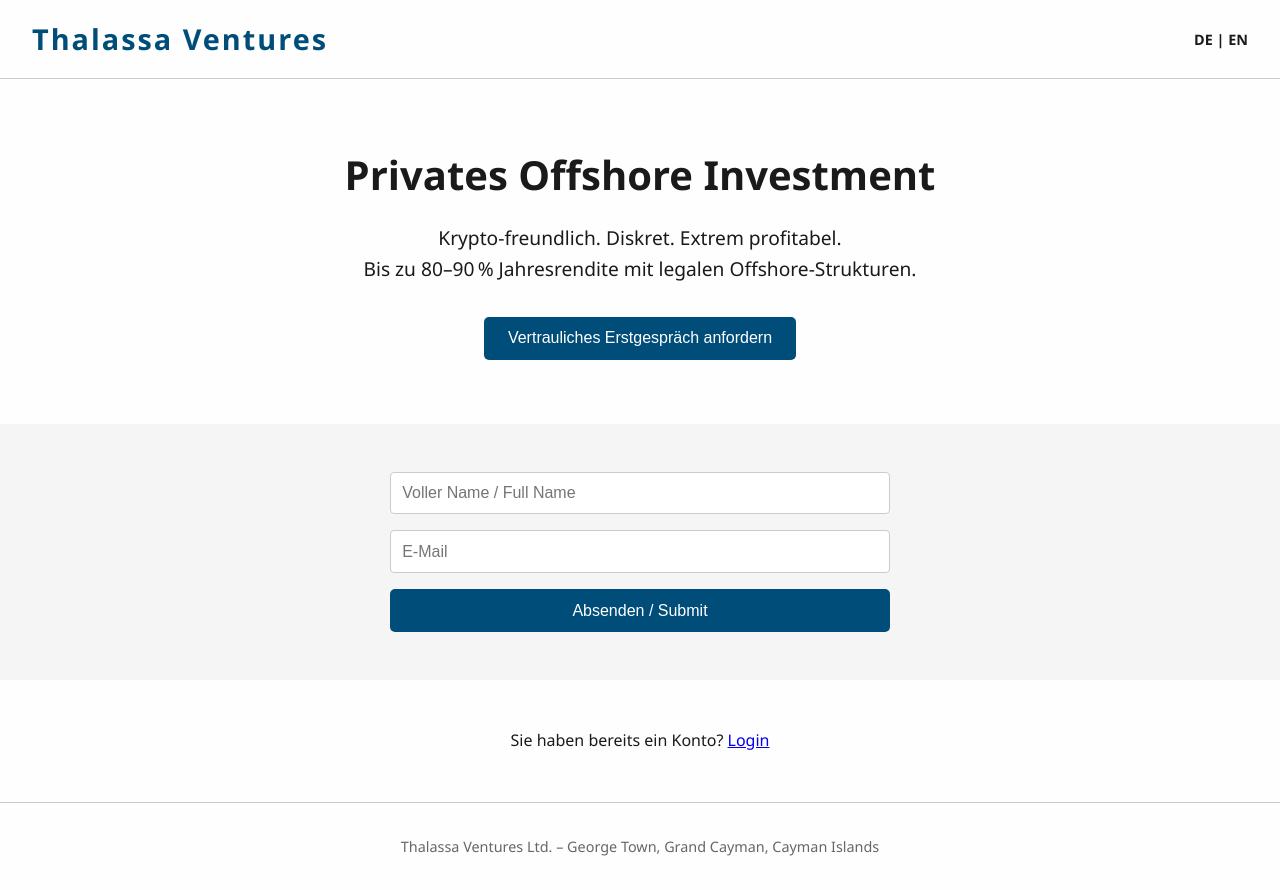
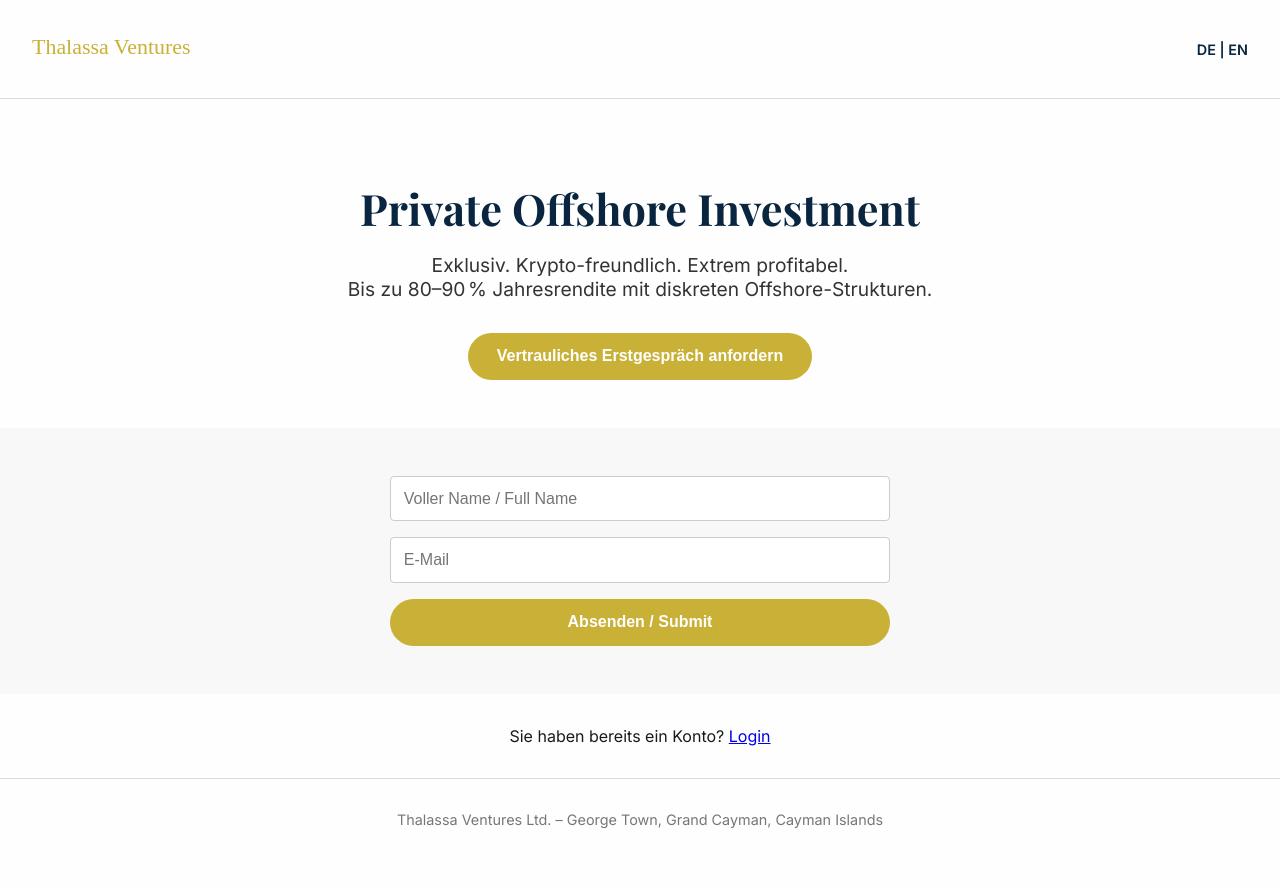
Before and after one commit to thalasso2025/thalasso-ventures, a plain HTML site: page index.html in a window 1280 px wide. After the commit the page ends 860 px from the top, so only its background shows below. Drawn offline with nearby package versions, Linux system fonts and the light colour scheme.

Commit message:
Add files via upload

```diff
--- a/index.html
+++ b/index.html
@@ -4,67 +4,73 @@
   <meta charset="UTF-8" />
   <meta name="viewport" content="width=device-width, initial-scale=1.0" />
   <title>Thalassa Ventures</title>
+  <link href="https://fonts.googleapis.com/css2?family=Inter:wght@400;600&family=Playfair+Display:wght@700&display=swap" rel="stylesheet">
   <style>
     :root {
-      --primary: #1a1a1a;
-      --accent: #004d7a;
-      --bg: #fefefe;
-      --font: 'Segoe UI', sans-serif;
+      --deepblue: #0a2540;
+      --gold: #c9b037;
+      --ivory: #fefefe;
+      --text: #1a1a1a;
+      --font-main: 'Inter', sans-serif;
+      --font-logo: 'Playfair Display', serif;
     }
     * {
-      margin: 0;
-      padding: 0;
-      box-sizing: border-box;
+      margin: 0; padding: 0; box-sizing: border-box;
     }
     body {
-      font-family: var(--font);
-      background: var(--bg);
-      color: var(--primary);
-      line-height: 1.6;
+      font-family: var(--font-main);
+      background: var(--ivory);
+      color: var(--text);
     }
     header {
-      padding: 1rem 2rem;
       display: flex;
       justify-content: space-between;
       align-items: center;
-      border-bottom: 1px solid #ccc;
+      padding: 1.5rem 2rem;
+      border-bottom: 1px solid #ddd;
     }
     .logo {
-      font-size: 1.8rem;
-      font-weight: bold;
-      color: var(--accent);
-      letter-spacing: 2px;
+      display: flex;
+      align-items: center;
+    }
+    .logo img {
+      height: 50px;
     }
     .lang-toggle {
+      font-weight: bold;
       cursor: pointer;
-      font-weight: bold;
       font-size: 0.9rem;
+      color: var(--deepblue);
     }
-    section.hero {
-      padding: 4rem 2rem;
+    .hero {
       text-align: center;
+      padding: 5rem 2rem 3rem;
     }
     .hero h1 {
-      font-size: 2.5rem;
+      font-size: 2.7rem;
+      font-family: var(--font-logo);
+      color: var(--deepblue);
       margin-bottom: 1rem;
     }
     .hero p {
-      max-width: 600px;
+      max-width: 700px;
       margin: 0 auto 2rem;
       font-size: 1.2rem;
+      color: #333;
     }
     .btn {
-      background: var(--accent);
+      background: var(--gold);
       color: white;
       border: none;
-      padding: 0.8rem 1.5rem;
+      padding: 0.9rem 1.8rem;
       font-size: 1rem;
+      font-weight: bold;
       cursor: pointer;
-      border-radius: 5px;
+      border-radius: 30px;
     }
-    section.form-section {
+    .form-section {
+      background: #f8f8f8;
       padding: 3rem 2rem;
-      background: #f5f5f5;
     }
     form {
       max-width: 500px;
@@ -74,55 +80,51 @@
       gap: 1rem;
     }
     input[type="text"], input[type="email"] {
-      padding: 0.7rem;
+      padding: 0.8rem;
+      border-radius: 4px;
+      border: 1px solid #ccc;
       font-size: 1rem;
-      border: 1px solid #ccc;
-      border-radius: 4px;
     }
-    section.login {
-      padding: 3rem 2rem;
+    .login {
       text-align: center;
+      padding: 2rem;
     }
     footer {
-      padding: 2rem;
       text-align: center;
       font-size: 0.9rem;
-      color: #666;
-      border-top: 1px solid #ccc;
+      color: #777;
+      padding: 2rem;
+      border-top: 1px solid #ddd;
     }
-    [data-lang] {
-      display: none;
-    }
-    [data-lang].active {
-      display: block;
-    }
+    [data-lang] { display: none; }
+    [data-lang].active { display: block; }
   </style>
 </head>
 <body>
   <header>
-    <div class="logo">Thalassa Ventures</div>
+    <div class="logo">
+      <img src="logo.svg" alt="Thalassa Ventures Logo">
+    </div>
     <div class="lang-toggle" onclick="toggleLang()">DE | EN</div>
   </header>
 
   <section class="hero">
     <div data-lang="de" class="active">
-      <h1>Privates Offshore Investment</h1>
-      <p>Krypto-freundlich. Diskret. Extrem profitabel.<br />
-        Bis zu 80–90 % Jahresrendite mit legalen Offshore-Strukturen.</p>
+      <h1>Private Offshore Investment</h1>
+      <p>Exklusiv. Krypto-freundlich. Extrem profitabel.<br> Bis zu 80–90 % Jahresrendite mit diskreten Offshore-Strukturen.</p>
       <button class="btn">Vertrauliches Erstgespräch anfordern</button>
     </div>
     <div data-lang="en">
       <h1>Private Offshore Investment</h1>
-      <p>Crypto-friendly. Confidential. Exceptionally profitable.<br />
-        Up to 80–90% annual returns via legal offshore structures.</p>
+      <p>Exclusive. Crypto-friendly. Exceptionally profitable.<br> Up to 80–90% annual returns with discreet offshore structures.</p>
       <button class="btn">Request Confidential Consultation</button>
     </div>
   </section>
 
   <section class="form-section">
     <form>
-      <input type="text" placeholder="Voller Name / Full Name" required />
-      <input type="email" placeholder="E-Mail" required />
+      <input type="text" placeholder="Voller Name / Full Name" required>
+      <input type="email" placeholder="E-Mail" required>
       <button class="btn" type="submit">Absenden / Submit</button>
     </form>
   </section>
```
Also changed, not shown: logo.svg (added).
